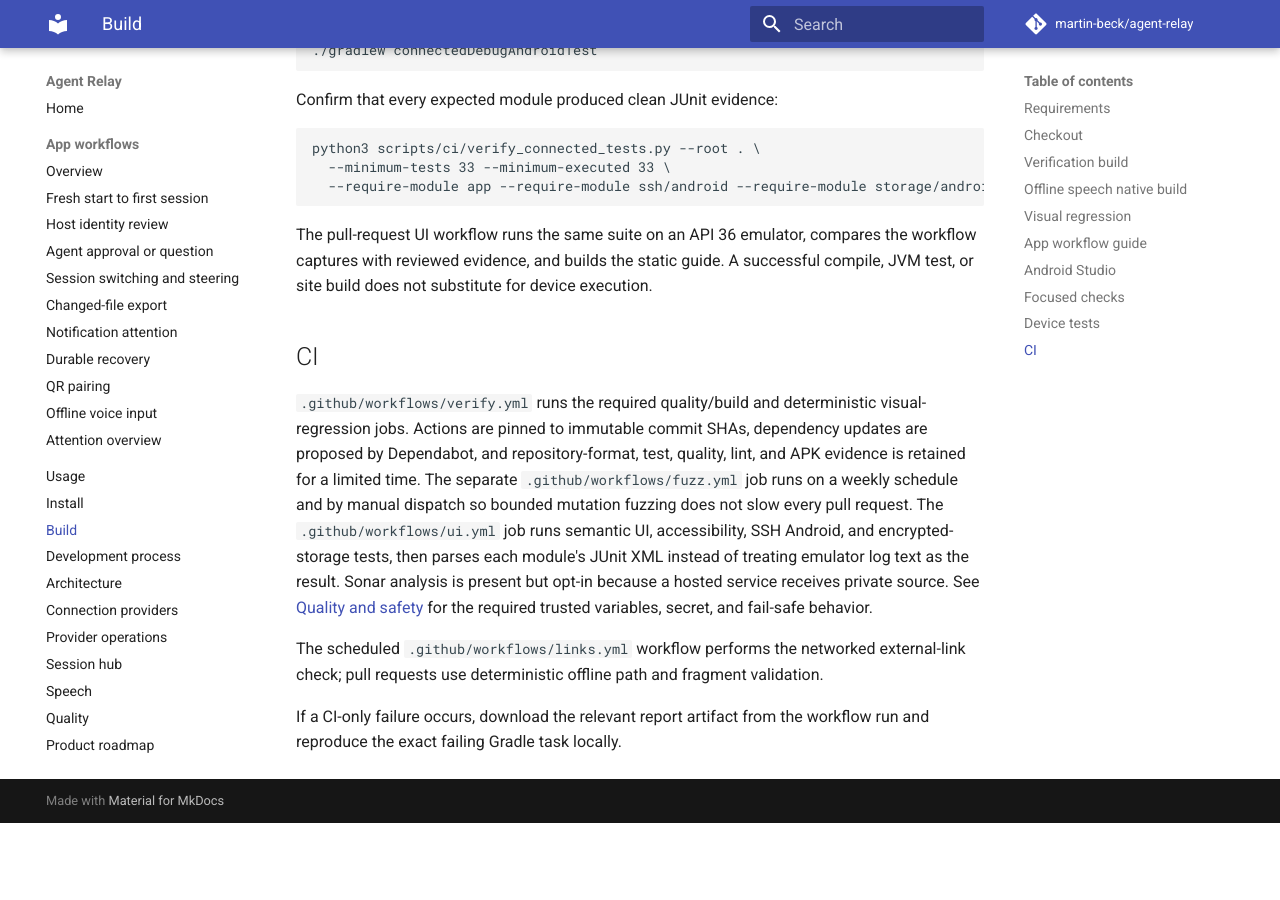
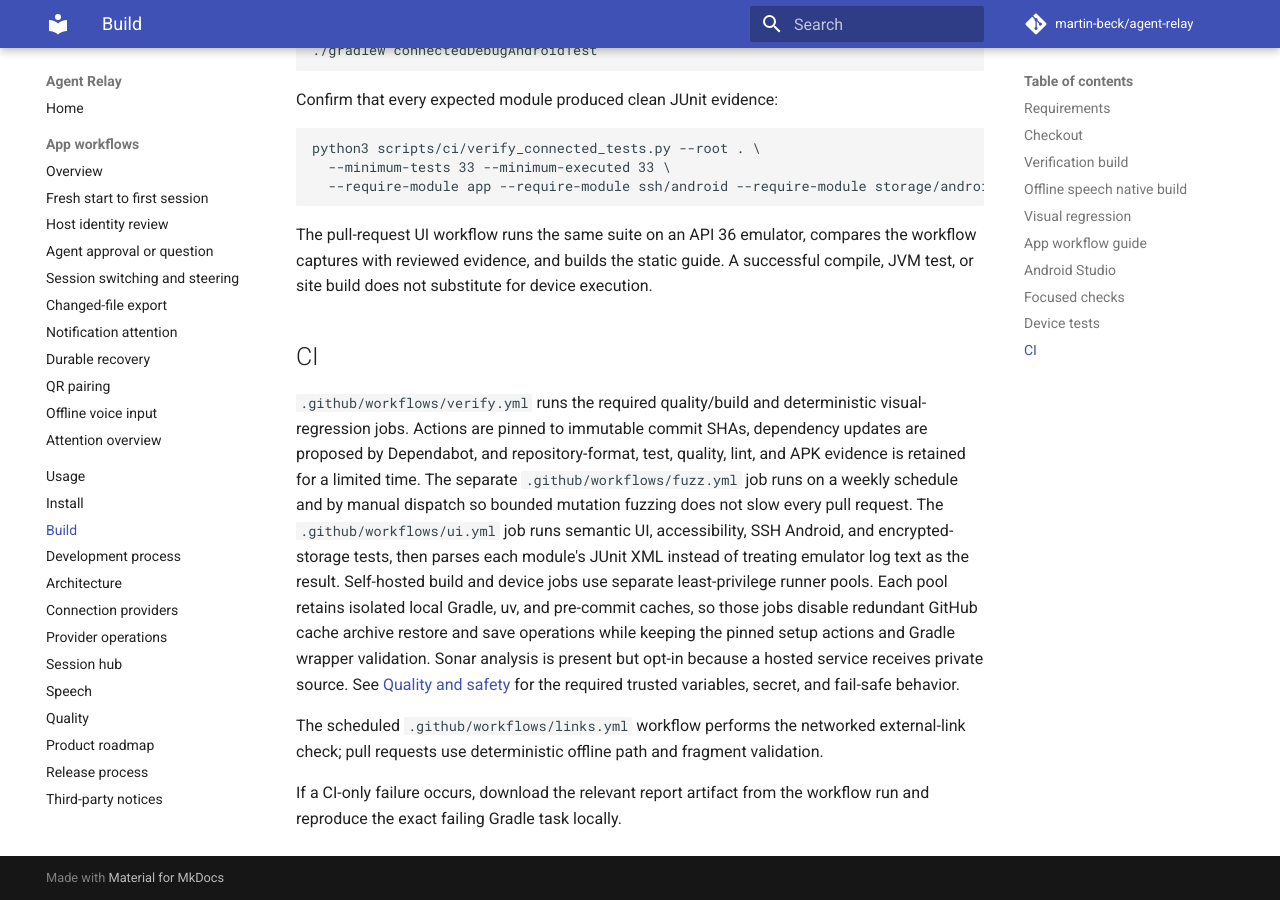
Before and after one commit to martin-beck/agent-relay, an MkDocs documentation site: the page built from docs/BUILDING.md, in a window 1280 px wide and 900 px high, scrolled down 5614 px. Built offline with MkDocs 1.6.1 and Material for MkDocs 9.7.7, drawn with Linux system fonts in a browser that asks for light colours; comment, search, counter and statistics services are not loaded; before the commit the page ends 6437 px from its top, so only the background shows below that.

Commit message:
ci: isolate persistent runner caches
Signed-off-by: martin-beck <24471267+martin-beck@users.noreply.github.com>

```diff
--- a/docs/BUILDING.md
+++ b/docs/BUILDING.md
@@ -294,6 +294,10 @@
 The `.github/workflows/ui.yml` job runs semantic UI, accessibility, SSH
 Android, and encrypted-storage tests, then parses each module's JUnit XML instead
 of treating emulator log text as the result.
+Self-hosted build and device jobs use separate least-privilege runner pools.
+Each pool retains isolated local Gradle, uv, and pre-commit caches, so those jobs
+disable redundant GitHub cache archive restore and save operations while keeping
+the pinned setup actions and Gradle wrapper validation.
 Sonar analysis is present but opt-in because a hosted service receives private
 source. See [Quality and safety](QUALITY.md#optional-centralized-analysis) for
 the required trusted variables, secret, and fail-safe behavior.
```
Also changed, not shown: 3 other files.
